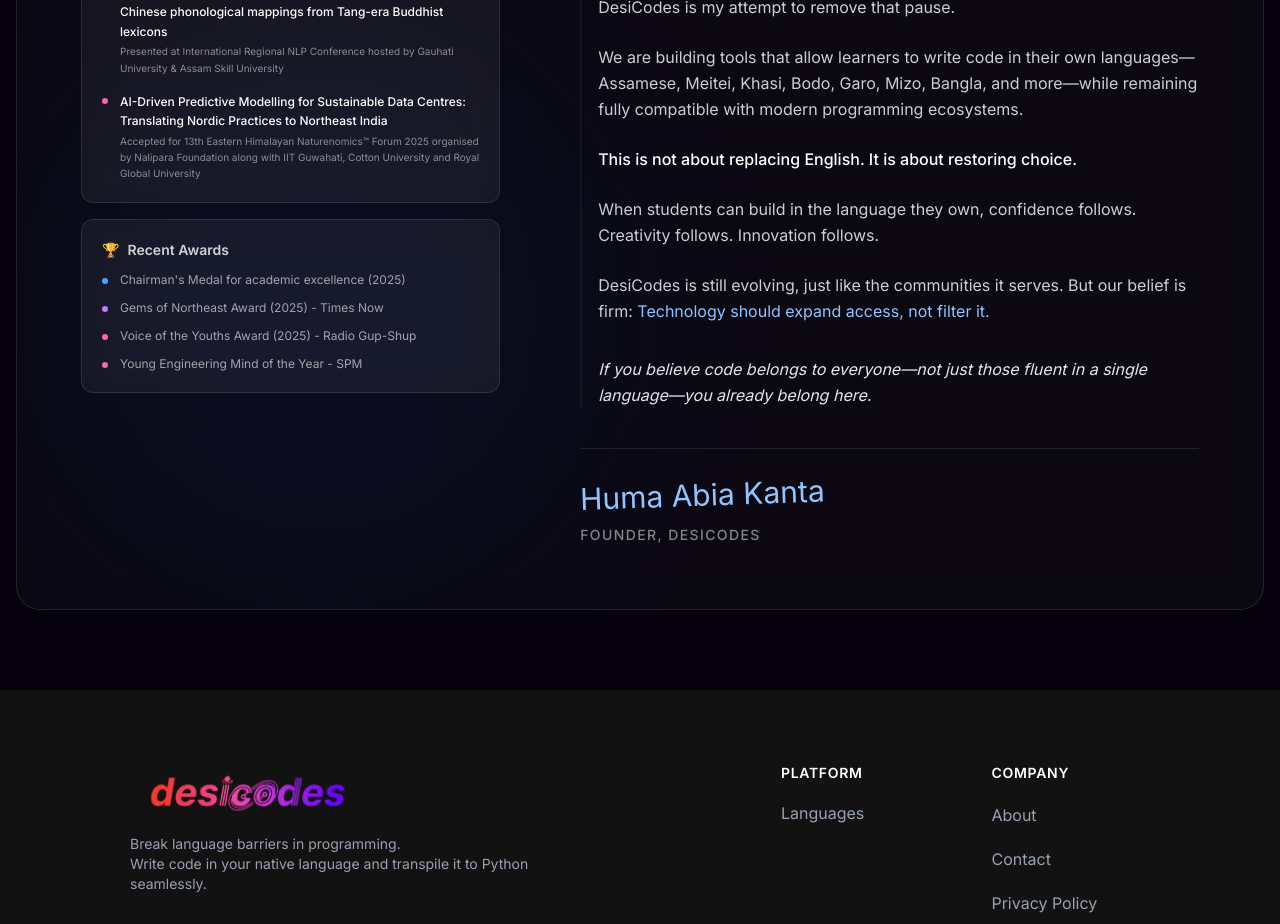
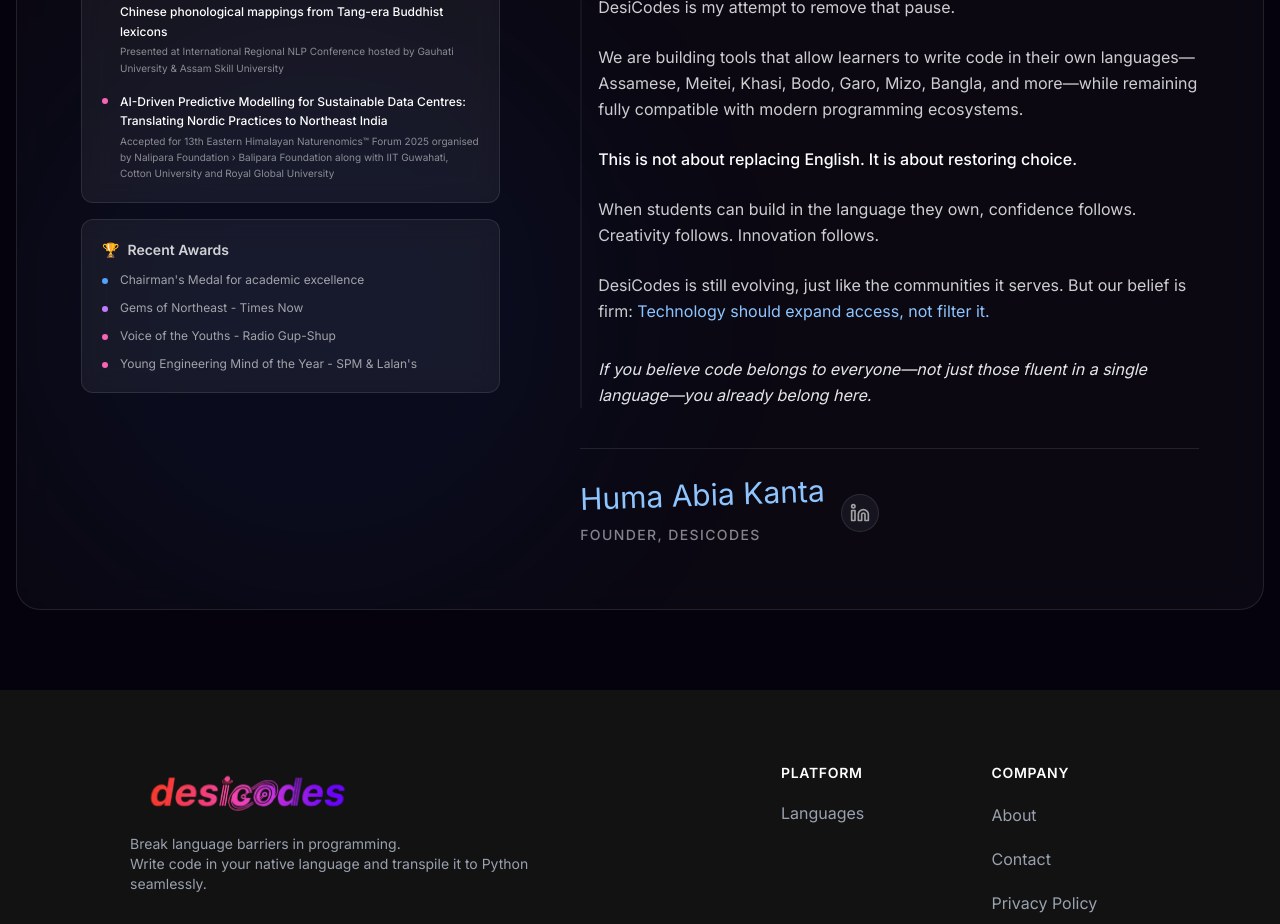
Before and after one commit to nikitaJaiswalDev/desicodes-frontend, a React (Vite) app: page /about in a window 1280 px wide. Shown: the part 2180-3104 px from the top of the page. Built offline with nearby package versions, Linux system fonts and the light colour scheme; no server answers.

Commit message:
feedback changes

```diff
--- a/src/components/sections/about/TeamProfile.tsx
+++ b/src/components/sections/about/TeamProfile.tsx
@@ -1,4 +1,5 @@
 import React from "react";
+import { Linkedin } from "lucide-react";
 
 const TeamProfile: React.FC = () => {
   return (
@@ -99,7 +100,7 @@
                           <div className="w-1.5 h-1.5 rounded-full bg-pink-400 mt-1.5 flex-shrink-0" />
                           <div>
                             <p className="text-xs text-white font-medium leading-relaxed">AI-Driven Predictive Modelling for Sustainable Data Centres: Translating Nordic Practices to Northeast India</p>
-                            <p className="text-[10px] text-white/50 mt-0.5 leading-relaxed">Accepted for 13th Eastern Himalayan Naturenomics™ Forum 2025 organised by Nalipara Foundation along with IIT Guwahati, Cotton University and Royal Global University</p>
+                            <p className="text-[10px] text-white/50 mt-0.5 leading-relaxed">Accepted for 13th Eastern Himalayan Naturenomics™ Forum 2025 organised by Nalipara Foundation › Balipara Foundation along with IIT Guwahati, Cotton University and Royal Global University</p>
                           </div>
                         </div>
                       </div>
@@ -113,19 +114,19 @@
                       <div className="space-y-3">
                         <div className="flex items-start gap-3 text-xs text-white/60">
                           <div className="w-1.5 h-1.5 rounded-full bg-blue-400 mt-1.5 flex-shrink-0" />
-                          <span>Chairman's Medal for academic excellence (2025)</span>
+                          <span>Chairman's Medal for academic excellence</span>
                         </div>
                         <div className="flex items-start gap-3 text-xs text-white/60">
                           <div className="w-1.5 h-1.5 rounded-full bg-purple-400 mt-1.5 flex-shrink-0" />
-                          <span>Gems of Northeast Award (2025) - Times Now</span>
+                          <span>Gems of Northeast - Times Now</span>
                         </div>
                         <div className="flex items-start gap-3 text-xs text-white/60">
                           <div className="w-1.5 h-1.5 rounded-full bg-pink-400 mt-1.5 flex-shrink-0" />
-                          <span>Voice of the Youths Award (2025) - Radio Gup-Shup</span>
+                          <span>Voice of the Youths - Radio Gup-Shup</span>
                         </div>
                         <div className="flex items-start gap-3 text-xs text-white/60">
                           <div className="w-1.5 h-1.5 rounded-full bg-pink-400 mt-1.5 flex-shrink-0" />
-                          <span>Young Engineering Mind of the Year - SPM</span>
+                          <span>Young Engineering Mind of the Year - SPM & Lalan's</span>
                         </div>
                       </div>
                     </div>
@@ -197,11 +198,21 @@
 
                   {/* Signature */}
                   <div className="pt-8 border-t border-white/10 flex items-center justify-between">
-                    <div>
-                      <p className="font-handwriting text-3xl text-blue-300 mb-2 transform -rotate-2 origin-left inline-block">Huma Abia Kanta</p>
-                      <p className="text-sm text-white/50 uppercase tracking-widest font-medium">Founder, DesiCodes</p>
+                    <div className="flex items-center gap-4">
+                      <div>
+                        <p className="font-handwriting text-3xl text-blue-300 mb-2 transform -rotate-2 origin-left inline-block">Huma Abia Kanta</p>
+                        <p className="text-sm text-white/50 uppercase tracking-widest font-medium">Founder, DesiCodes</p>
+                      </div>
+                      <a
+                        href="https://www.linkedin.com/in/humaabiakanta"
+                        target="_blank"
+                        rel="noopener noreferrer"
+                        className="p-2 rounded-full bg-white/5 border border-white/10 text-white/60 hover:text-blue-400 hover:bg-white/10 hover:border-blue-400/30 transition-all duration-300"
+                        aria-label="Connect on LinkedIn"
+                      >
+                        <Linkedin className="w-5 h-5" />
+                      </a>
                     </div>
-                    {/* Optional: Add a small logo or icon here if needed */}
                   </div>
                 </div>
 
--- a/src/components/sections/ide/Editor.tsx
+++ b/src/components/sections/ide/Editor.tsx
@@ -16,7 +16,7 @@
 import MonacoEditor from "@monaco-editor/react";
 
 
-const Editor = ({ bg }: { bg?: boolean }) => {
+const Editor = ({ bg, className }: { bg?: boolean; className?: string }) => {
   const navigate = useNavigate();
   const [searchParams] = useSearchParams();
   const defaultSnippets: Record<string, string> = {
@@ -307,7 +307,7 @@
   };
 
   return (
-    <div className={`w-full ${isFullScreen ? 'fixed inset-0 z-50' : 'h-screen'} ${bg && !isFullScreen && "bg-black"} flex flex-col overflow-hidden`}>
+    <div className={`w-full ${isFullScreen ? 'fixed inset-0 z-50' : className || 'h-screen'} ${bg && !isFullScreen && "bg-black"} flex flex-col overflow-hidden`}>
       {/* IDE Container */}
       <div className={`flex-1 flex flex-col ${isFullScreen ? '' : 'w-full'} bg-black overflow-hidden`}>
 
--- a/src/pages/HomePage.tsx
+++ b/src/pages/HomePage.tsx
@@ -40,7 +40,7 @@
 
         {/* Editor with padding */}
         <div className="px-4 md:px-8 lg:px-16">
-          <Editor bg={false} />
+          <Editor bg={false} className="h-[400px] md:h-[500px] rounded-xl border border-white/10" />
         </div>
 
         {/* Newsletter/CTA Section */}
```
